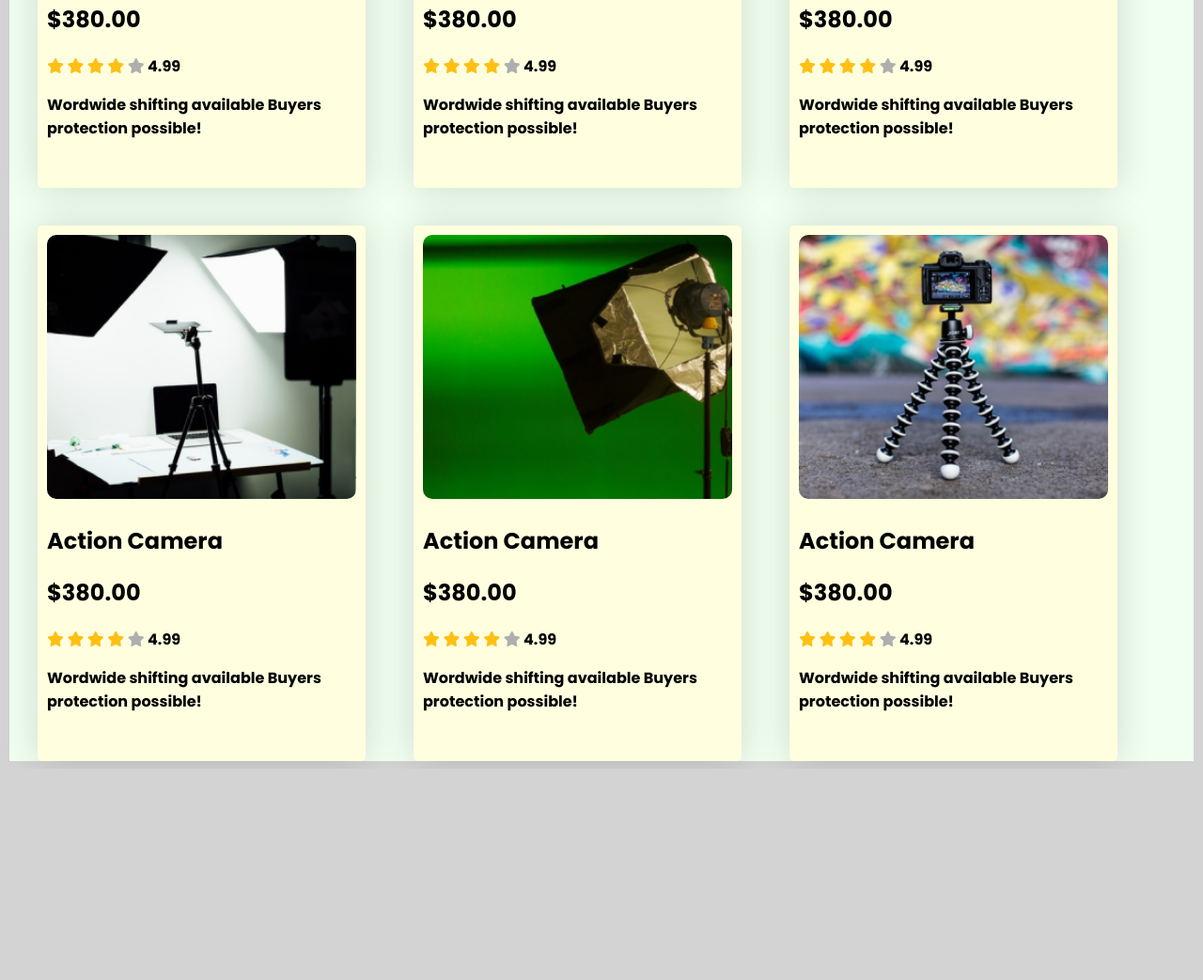
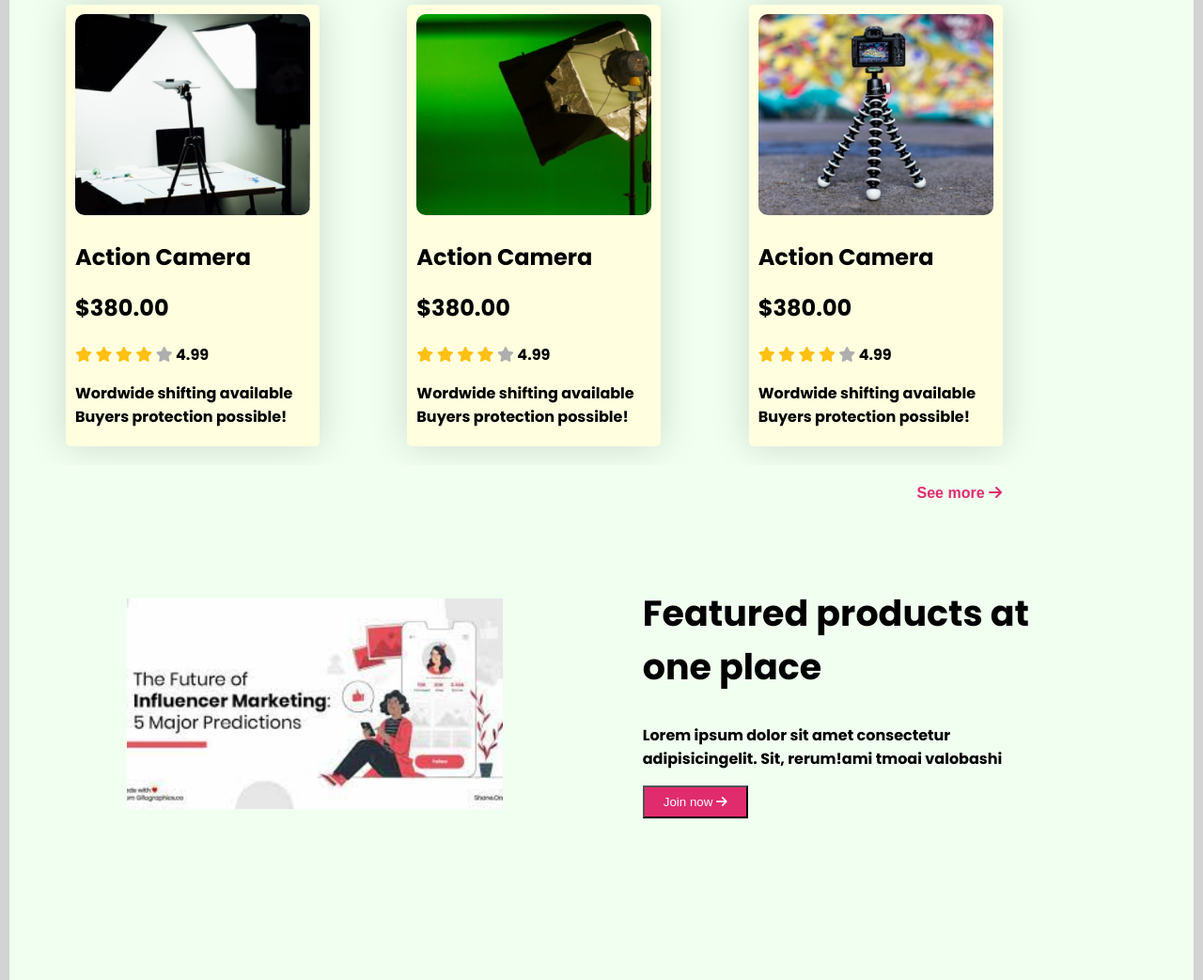
Before and after one commit to arminsultana05/about-influencer-gear, a plain HTML site: page index.html in a window 1280 px wide. Shown: the part 1754-2797 px from the top of the page at 94% size. Before the commit the page ends 2572 px from the top, so only its background shows below. Drawn offline with Linux system fonts and the light colour scheme.

Commit message:
end section dded

```diff
--- a/index.html
+++ b/index.html
@@ -37,7 +37,7 @@
         <!-- Start another section -->
 
         <section class="top-collection">
-            <h3>Popular collection</h3>
+            <h4>Popular collection</h4>
             <div class="products">
                 <div class="product">
 
@@ -247,6 +247,28 @@
 
 
         </section>
+        <div class="button3"><button class="button3"><span>See more <i class="fas fa-arrow-right"></i></span></button></div>
+        <!-- third Sections -->
+        <section class="end-section">
+            <div class="banner features">
+                <div class="main-camera">
+                    <img src="./images/Feature.jpg" alt="">
+                </div>
+                <div class="about-influ padding">
+                    <h2 class="fonts">Featured products at one place</h2>
+                    <p>Lorem ipsum dolor sit amet consectetur adipisicingelit. Sit, rerum!ami tmoai valobashi</p>
+                    <div>
+                        <button class="button2"><span class="color">Join now <i class="fas fa-arrow-right"></i></span></button>
+                    </div>
+                </div>
+
+
+
+            </div>
+
+
+
+        </section>
     </main>
 
 </body>
--- a/style.css
+++ b/style.css
@@ -9,9 +9,18 @@ body {
     background-color: lightgrey;
 }
 
+.top-section {
+    width: 80%;
+    background-color: lime;
+    padding-left: 40px;
+    margin-left: 40px;
+    margin-right: 40px;
+}
+
 .container {
     background-color: honeydew;
     max-width: 1200px;
+    height: 3306px;
     margin: 0 auto;
     padding: 0 30px;
 }
@@ -29,7 +38,7 @@ body {
 }
 
 .about-influ {
-    width: 582px;
+    width: 580px;
     height: 270px;
 }
 
@@ -41,11 +50,6 @@ body {
     background-color: #E02C6D;
     padding: 8px 20px;
     border-radius: 20px;
-}
-
-.button2 {
-    color: #E02C6D;
-    padding: 8px 20px;
 }
 
 .color {
@@ -60,6 +64,11 @@ body {
 
 /* top collection styles */
 
+.top-collection {
+    padding: 0 30px;
+    margin-right: 50px;
+}
+
 .products {
     display: grid;
     grid-template-columns: repeat(3, 1fr);
@@ -67,7 +76,7 @@ body {
     border-radius: 10px;
 }
 
-h3 {
+h4 {
     text-align: center;
     padding-top: 80px;
     padding-bottom: 30px;
@@ -75,10 +84,10 @@ h3 {
 }
 
 .product {
-    width: 329px;
-    height: 550px;
+    width: 250px;
+    height: 450px;
     background-color: lightyellow;
-    /* border: 1px solid gray; */
+    justify-content: center;
     box-shadow: 0px 0px 40px rgba(0, 0, 0, 0.15);
     border-radius: 5px;
     padding: 10px;
@@ -102,3 +111,40 @@ h2 {
 .fa-star.empty {
     color: #AEAEAE;
 }
+
+
+/* styles third sections */
+
+.end-section {
+    height: 270px;
+    padding-top: 50px;
+    margin-right: 20px;
+}
+
+.padding {
+    width: 75%;
+    padding-right: 40px;
+}
+
+.fonts {
+    font-size: 38px;
+}
+
+.button2 {
+    background-color: #E02C6D;
+    padding: 8px 20px;
+}
+
+.button3 {
+    background-color: honeydew;
+    color: #E02C6D;
+    width: 86%;
+    font-size: 16px;
+    font-weight: bold;
+    margin-top: 20px;
+    border: none;
+    text-align: end;
+    display: inline-block;
+}
+
+.butto {}
```
